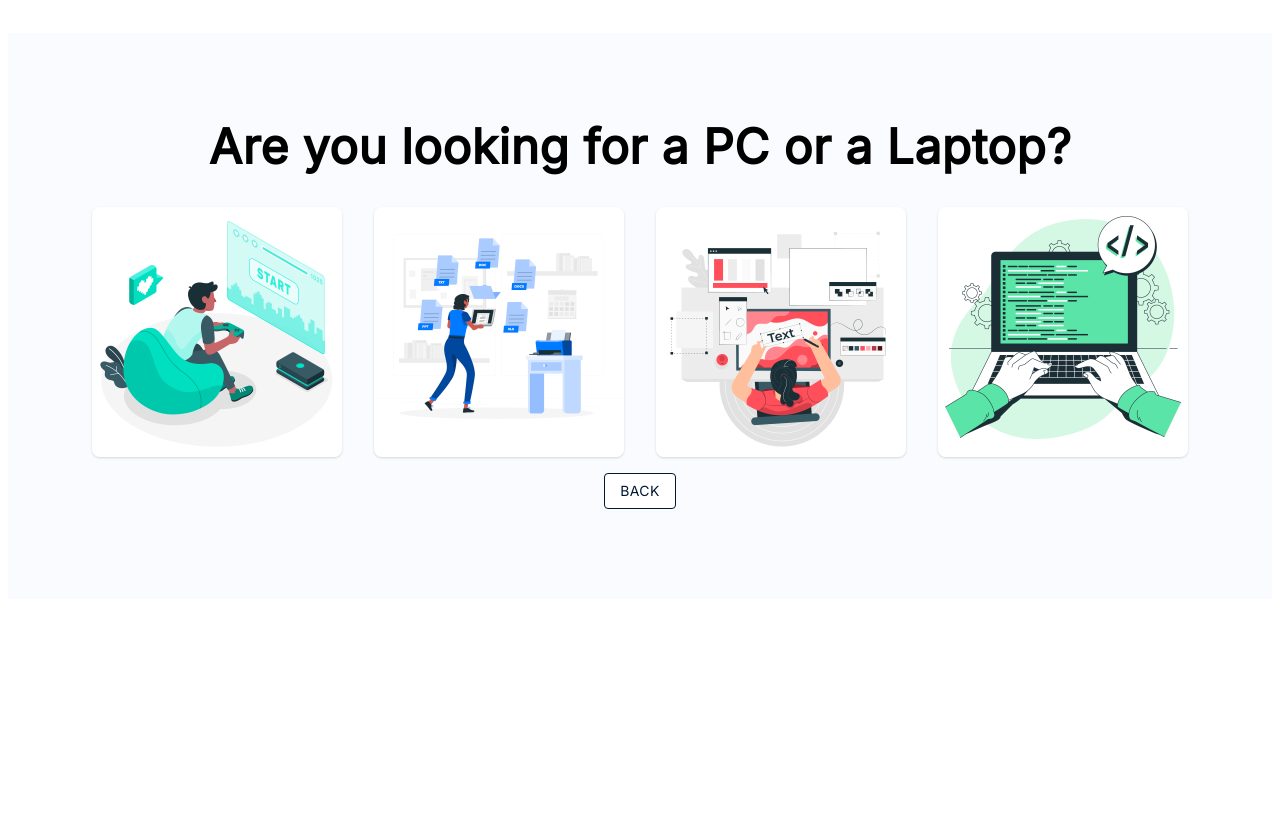
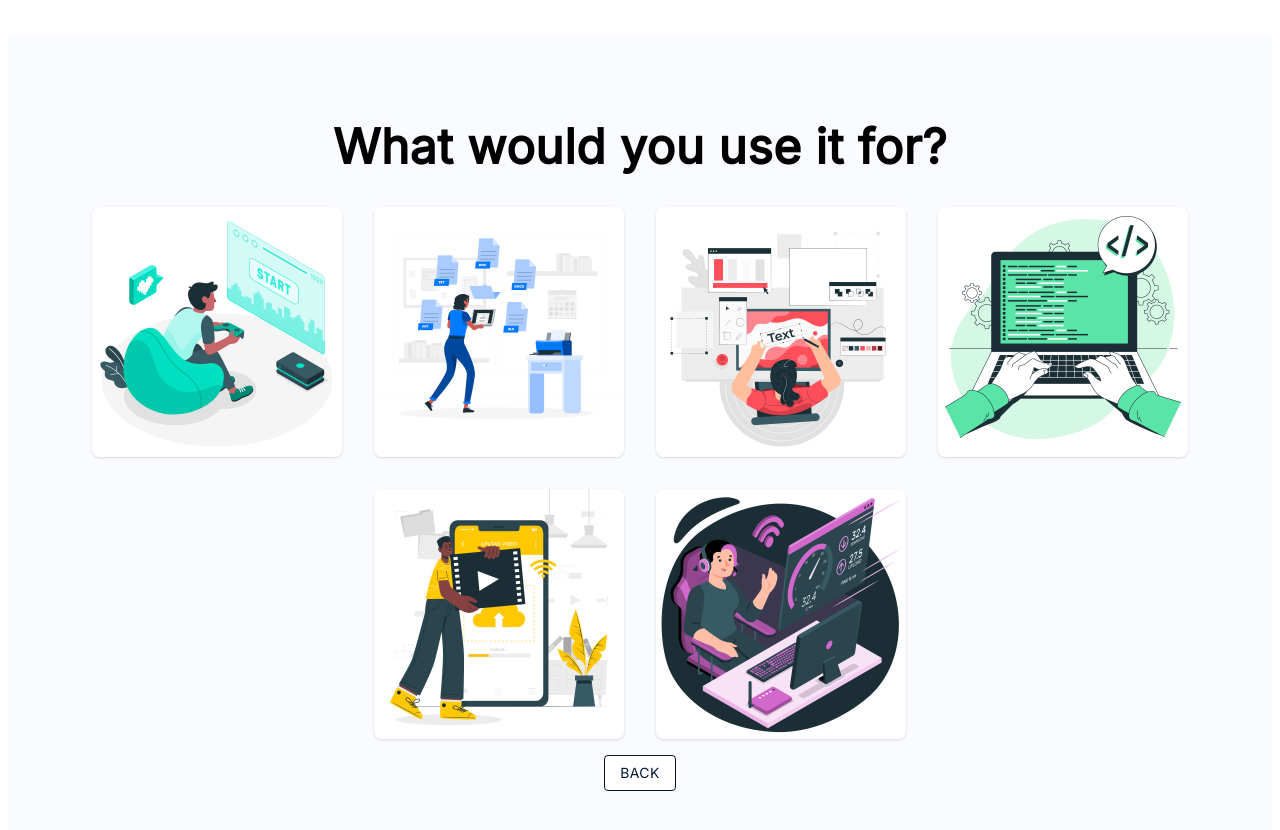
Before and after one commit to Kisari/UCD-Project, a React (Create React App) app in the folder ucd-project/: page /AI/assistant/2/1 in a window 1280 px wide. Shown: the part 420-1250 px from the top of the page. Built offline with nearby package versions, Linux system fonts and the light colour scheme.

Commit message:
add purposes remote work and video editing

```diff
--- a/ucd-project/src/components/AIPages/AIProgress2.js
+++ b/ucd-project/src/components/AIPages/AIProgress2.js
@@ -8,6 +8,10 @@
 import purpose2 from '../../images/office.jpg'
 import purpose3 from '../../images/designer 2d.jpg'
 import purpose4 from '../../images/programming.jpg'
+import purpose5 from '../../images/video.jpg'
+import purpose6 from '../../images/remote.jpg'
+
+
 
 const AIProgess2 = () => {
     let { computer } = useParams();
@@ -26,7 +30,7 @@
                     lineHeight: '100%',
                     textAlign: 'center',
                     marginBottom: '36px'
-                }}>Are you looking for a PC or a Laptop?</Typography>
+                }}>What would you use it for?</Typography>
 
                 <Grid container
                     direction='row'
@@ -163,6 +167,70 @@
                             }} />
                         </Button>
                     </Grid>
+                    <Grid item>
+                        <Button href={`${link}/Video-Editing`} underline="none" sx={{
+                            position: 'relative',
+                            textAlign: 'center',
+                            width: '250px',
+                            height: '250px',
+                            '&:hover > *': {
+                                opacity: 0.5,
+                                background: 'rgba(0, 0, 0, 1.2)',
+                            },
+                            '&:hover::after': {
+                                content: '"Video Editing"',
+                                opacity: 1,
+                                position: 'absolute',
+                                zIndex: 99999,
+                                color: '#FFFFFF',
+                                fontWeight: 700,
+                                fontSize: '2.5rem',
+                                top: '50%',
+                                left: '50%',
+                                transform: 'translate(-50%, -50%)',
+                            }
+                        }}>
+                            <img src={purpose5} alt="cute robot" style={{
+                                maxWidth: '400px',
+                                maxHeight: '250px',
+                                background: 'radial-gradient(74.66% 74.66% at 19.32% 17.18%, #2D67FF 35.05%, #2DA7FF 100%)',
+                                boxShadow: '0px 1px 3px rgba(0, 0, 0, 0.1), 0px 1px 2px rgba(0, 0, 0, 0.06)',
+                                borderRadius: '8px',
+                            }} />
+                        </Button>
+                    </Grid>
+                    <Grid item>
+                        <Button href={`${link}/Remote-Work`} underline="none" sx={{
+                            position: 'relative',
+                            textAlign: 'center',
+                            width: '250px',
+                            height: '250px',
+                            '&:hover > *': {
+                                opacity: 0.5,
+                                background: 'rgba(0, 0, 0, 1.2)',
+                            },
+                            '&:hover::after': {
+                                content: '"Remote Work"',
+                                opacity: 1,
+                                position: 'absolute',
+                                zIndex: 99999,
+                                color: '#FFFFFF',
+                                fontWeight: 700,
+                                fontSize: '2.5rem',
+                                top: '50%',
+                                left: '50%',
+                                transform: 'translate(-50%, -50%)',
+                            }
+                        }}>
+                            <img src={purpose6} alt="cute robot" style={{
+                                maxWidth: '400px',
+                                maxHeight: '250px',
+                                background: 'radial-gradient(74.66% 74.66% at 19.32% 17.18%, #2D67FF 35.05%, #2DA7FF 100%)',
+                                boxShadow: '0px 1px 3px rgba(0, 0, 0, 0.1), 0px 1px 2px rgba(0, 0, 0, 0.06)',
+                                borderRadius: '8px',
+                            }} />
+                        </Button>
+                    </Grid>
 
                 </Grid>
                 <Grid container
```
Also changed, not shown: ucd-project/src/images/remote.jpg (added), ucd-project/src/images/video.jpg (added).
